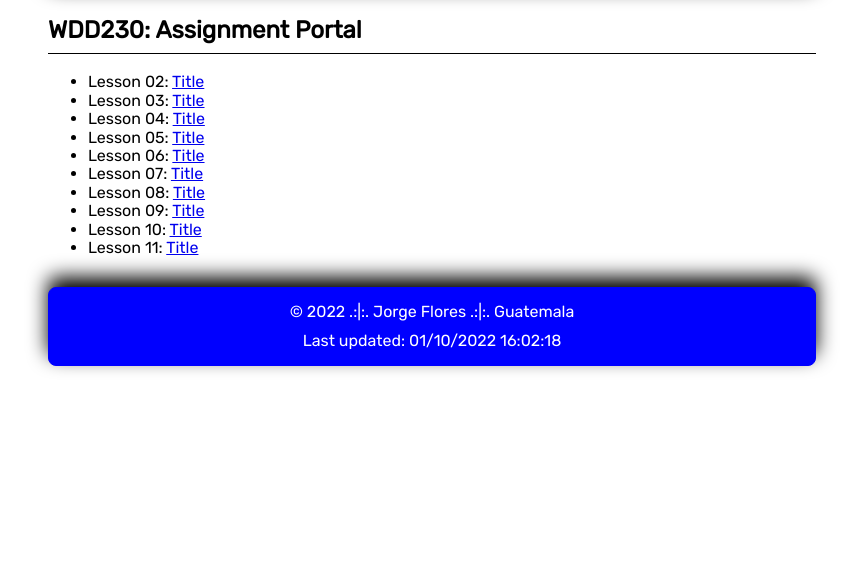
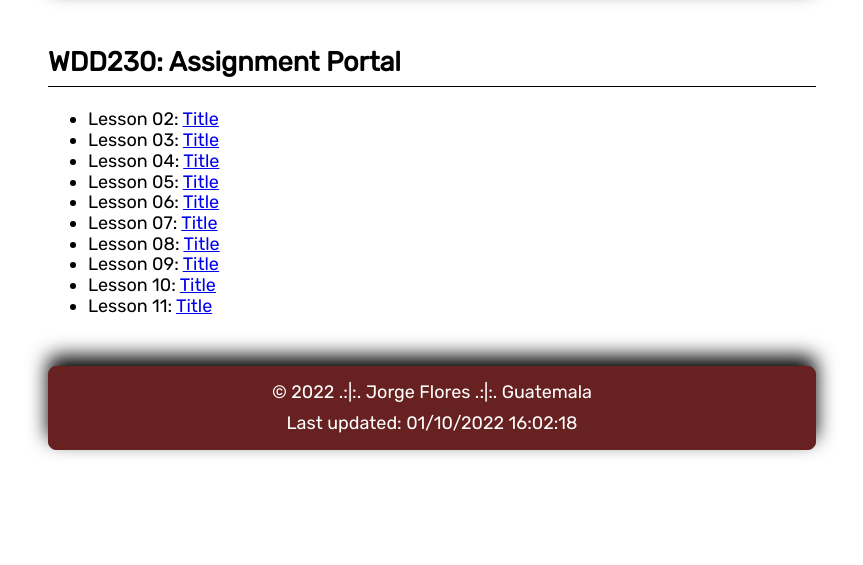
Before and after one commit to Jf120/wdd230, a plain HTML site: page index.html in a window 1280 px wide. Shown: the part 235-800 px from the top of the page, without its empty margins (208-1071 px from the left). Drawn offline with Linux system fonts and the light colour scheme.

Commit message:
Styling changes

```diff
--- /dev/null
+++ b/css/medium.css
@@ -0,0 +1,14 @@
+@media (min-width: 32.5em) {
+    html {
+        font-size: 18px;
+    }
+
+    main {
+        margin: 50px 0;
+    }
+
+    .profile, footer {
+        background-color: #682121;
+        border: 1px solid #682121;
+    }
+}
--- a/css/style.css
+++ b/css/style.css
@@ -25,9 +25,16 @@ html {
 
 @media (max-width: 550px) {
     html {
-        width: 100%;
+        width: 98%;
+        font-size: 15px;
     }
+
+    main {
+        margin: 30px 0;
+    }
+
 }
+
 .profile {
     display: grid;
     grid-template-columns: 200px 1fr;
@@ -52,7 +59,6 @@ html {
     color: white;
     grid-column: 2;
     text-shadow: 0px -8px 15px #000000;
-    font-size: 50px;
 }
 
 .title h2 {
--- a/index.html
+++ b/index.html
@@ -11,6 +11,7 @@
     <title>Jorge Flores' Assigment Portal</title>
     <link rel="stylesheet" href="css/normalize.css">
     <link rel="stylesheet" href="css/style.css">
+    <link rel="stylesheet" href="css/medium.css">
 </head>
 <body>
     <header>
```
Also changed, not shown: images/profile.jpg.
